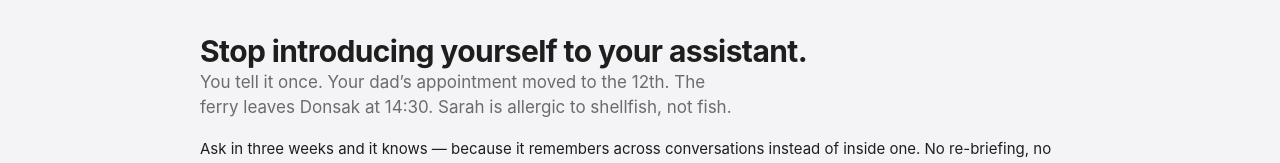
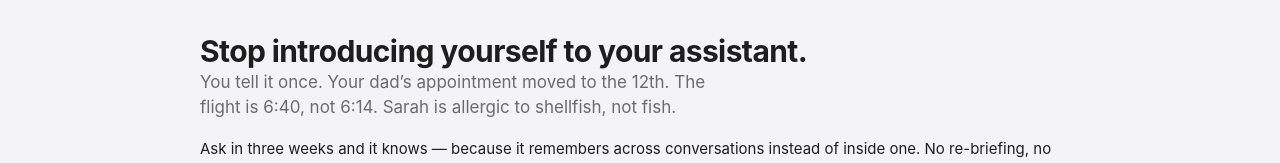
Before and after one commit to l33tdawg/mynah, a plain HTML site: page docs/index.html in a window 1280 px wide. Shown: the part 726-889 px from the top of the page. Drawn offline with Linux system fonts and the light colour scheme; no server answers.

Commit message:
Use examples anyone recognises
"The ferry leaves Donsak at 14:30" asks a reader in London or Chicago to
look up a Thai pier before they can feel the point. The point is that it
remembers a detail you would otherwise mislay, and a mistyped flight time
carries that for everybody.

The other two were already universal — an appointment that moved, an
allergy that matters when booking — and stay.

```diff
--- a/docs/index.html
+++ b/docs/index.html
@@ -641,8 +641,8 @@ footer .eyebrow { color: rgba(255,255,255,0.42); margin-bottom: var(--s2); }
 <section>
   <h2 class="title1 column">Stop introducing yourself to your assistant.</h2>
   <p class="lede">
-    You tell it once. Your dad&rsquo;s appointment moved to the 12th. The ferry
-    leaves Donsak at 14:30. Sarah is allergic to shellfish, not fish.
+    You tell it once. Your dad&rsquo;s appointment moved to the 12th. The flight
+    is 6:40, not 6:14. Sarah is allergic to shellfish, not fish.
   </p>
   <p class="lede">
     Ask in three weeks and it knows — because it remembers across conversations
```
